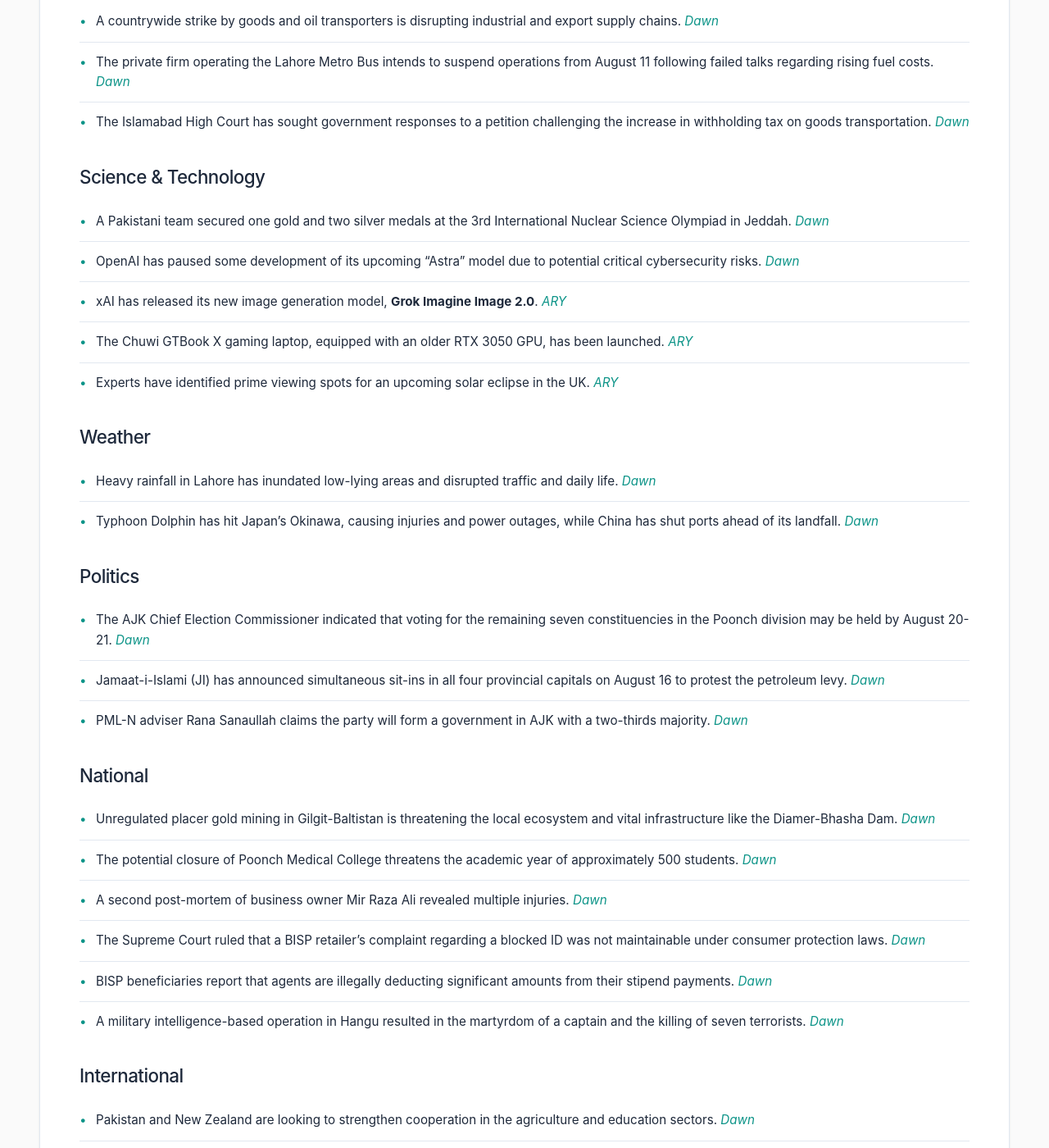
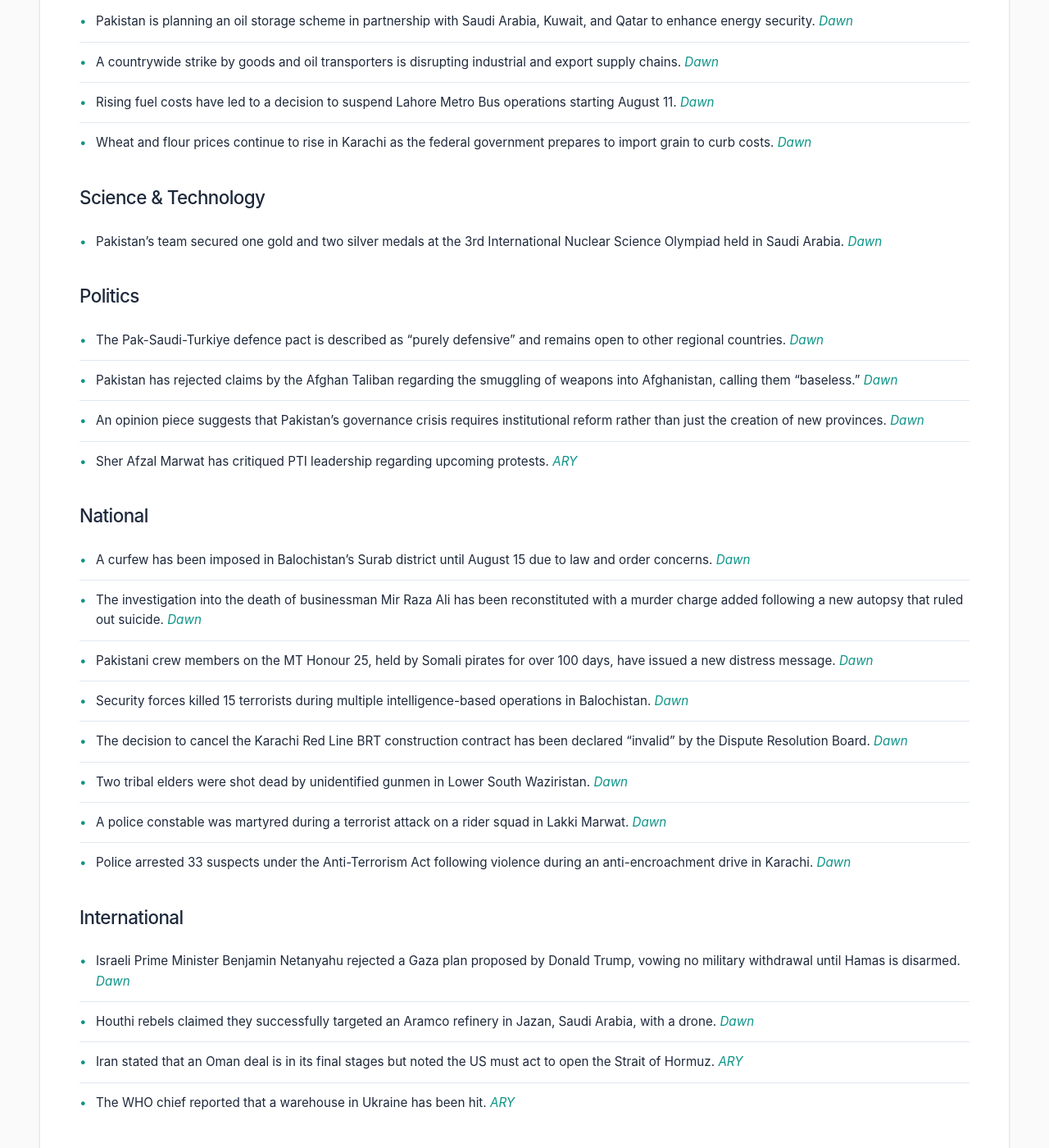
Before and after one commit to zsubzwary/news, a Jekyll site: the page built from en/index.md, in a window 1280 px wide and 1400 px high, scrolled down 453 px. Shown: the whole window at 82% size. Built offline with Jekyll 4.4.1, drawn with Linux system fonts in a browser that asks for light colours; some web fonts are replaced; comment, search, counter and statistics services are not loaded; some of the changed text lies outside the part shown.

Commit message:
DateTime; 2026-08-09T16:03:20.731Z

```diff
--- a/en/index.md
+++ b/en/index.md
@@ -4,54 +4,45 @@ title: Pakistan News Briefing
 lang: en
 ---
 
-Published at: 09-Aug-2026 09:03PKT
+Published at: 09-Aug-2026 21:03PKT
 
-Time to read: 4 mins
+Time to read: 3 mins
 
 ### Economy
+- Pakistan is planning an oil storage scheme in partnership with Saudi Arabia, Kuwait, and Qatar to enhance energy security. *[Dawn](https://www.dawn.com/news/2021711/pakistan-to-partner-with-saudi-arabia-kuwait-qatar-on-oil-storage-scheme)*
 - A countrywide strike by goods and oil transporters is disrupting industrial and export supply chains. *[Dawn](https://www.dawn.com/news/2021626/goods-oil-transporters-strike-threatens-industry-exports)*
-- The private firm operating the Lahore Metro Bus intends to suspend operations from August 11 following failed talks regarding rising fuel costs. *[Dawn](https://www.dawn.com/news/2021653/fuel-cost-hits-lahore-metro-service)*
-- The Islamabad High Court has sought government responses to a petition challenging the increase in withholding tax on goods transportation. *[Dawn](https://www.dawn.com/news/2021632/ihc-seeks-govt-reply-over-withholding-tax-hike-on-goods-transportation)*
+- Rising fuel costs have led to a decision to suspend Lahore Metro Bus operations starting August 11. *[Dawn](https://www.dawn.com/news/2021653/fuel-cost-hits-lahore-metro-service)*
+- Wheat and flour prices continue to rise in Karachi as the federal government prepares to import grain to curb costs. *[Dawn](https://www.dawn.com/news/2021625/flour-prices-rising-as-govt-yet-to-issue-import-tender)*
 
 ### Science & Technology
-- A Pakistani team secured one gold and two silver medals at the 3rd International Nuclear Science Olympiad in Jeddah. *[Dawn](https://www.dawn.com/news/2021650/pakistan-bags-three-medals-at-nuclear-science-olympiad)*
-- OpenAI has paused some development of its upcoming "Astra" model due to potential critical cybersecurity risks. *[Dawn](https://www.dawn.com/news/2021506/openai-flags-possible-critical-cybersecurity-risk-in-upcoming-model-astra-tightens-controls)*
-- xAI has released its new image generation model, **Grok Imagine Image 2.0**. *[ARY](https://arynews.tv/xai-releases-grok-imagine-image-2-0)*
-- The Chuwi GTBook X gaming laptop, equipped with an older RTX 3050 GPU, has been launched. *[ARY](https://arynews.tv/chuwi-gtbook-x-gaming-laptop-launches-with-rtx-3050-gpu)*
-- Experts have identified prime viewing spots for an upcoming solar eclipse in the UK. *[ARY](https://arynews.tv/uk-solar-eclipse-to-plunge-skies-into-darkness)*
-
-### Weather
-- Heavy rainfall in Lahore has inundated low-lying areas and disrupted traffic and daily life. *[Dawn](https://www.dawn.com/news/2021490/heavy-rain-disrupts-traffic-daily-life-in-lahores-low-lying-areas)*
-- Typhoon Dolphin has hit Japan's Okinawa, causing injuries and power outages, while China has shut ports ahead of its landfall. *[Dawn](https://www.dawn.com/news/2021508/typhoon-dolphin-hits-japans-okinawa-china-shuts-ports-ahead-of-landfall)*
+- Pakistan's team secured one gold and two silver medals at the 3rd International Nuclear Science Olympiad held in Saudi Arabia. *[Dawn](https://www.dawn.com/news/2021650/pakistan-bags-three-medals-at-nuclear-science-olympiad)*
 
 ### Politics
-- The AJK Chief Election Commissioner indicated that voting for the remaining seven constituencies in the Poonch division may be held by August 20-21. *[Dawn](https://www.dawn.com/news/2021521/voting-on-remaining-ajk-poonch-division-seats-may-be-held-by-aug-20-21-says-cec)*
-- Jamaat-i-Islami (JI) has announced simultaneous sit-ins in all four provincial capitals on August 16 to protest the petroleum levy. *[Dawn](https://www.dawn.com/news/2021518/ji-announces-aug-16-sit-ins-in-provincial-capitals-to-protest-petroleum-levy)*
-- PML-N adviser Rana Sanaullah claims the party will form a government in AJK with a two-thirds majority. *[Dawn](https://www.dawn.com/news/2021480/rana-sanaullah-says-pml-n-will-form-govt-in-ajk-with-two-thirds-majority)*
+- The Pak-Saudi-Turkiye defence pact is described as "purely defensive" and remains open to other regional countries. *[Dawn](https://www.dawn.com/news/2021671/pak-saudi-turkiye-defence-pact-open-to-any-other-country-in-region-purely-defensive-dpm-dar)*
+- Pakistan has rejected claims by the Afghan Taliban regarding the smuggling of weapons into Afghanistan, calling them "baseless." *[Dawn](https://www.dawn.com/news/2021712/pakistan-rejects-afghan-taliban-claims-of-weapons-smuggled-into-afghanistan-as-frivolous-baseless)*
+- An opinion piece suggests that Pakistan's governance crisis requires institutional reform rather than just the creation of new provinces. *[Dawn](https://www.dawn.com/news/2021615/wrong-solution-to-the-right-problem)*
+- Sher Afzal Marwat has critiqued PTI leadership regarding upcoming protests. *[ARY](https://arynews.tv/pti-protest-leadership-critiqued-by-sher-afzal-marwat)*
 
 ### National
-- Unregulated placer gold mining in Gilgit-Baltistan is threatening the local ecosystem and vital infrastructure like the Diamer-Bhasha Dam. *[Dawn](https://www.dawn.com/news/2021627/unregulated-placer-gold-mining-raises-concerns-in-gb)*
-- The potential closure of Poonch Medical College threatens the academic year of approximately 500 students. *[Dawn](https://www.dawn.com/news/2021648/poonch-medical-college-closure-threatens-academic-year-of-500-students)*
-- A second post-mortem of business owner Mir Raza Ali revealed multiple injuries. *[Dawn](https://www.dawn.com/news/2021482/initial-findings-of-second-post-mortem-show-multiple-injuries-on-mir-raza-ali-police-surgeon-says)*
-- The Supreme Court ruled that a BISP retailer's complaint regarding a blocked ID was not maintainable under consumer protection laws. *[Dawn](https://www.dawn.com/news/2021654/sc-sets-aside-orders-to-restore-bisp-retailers-blocked-id)*
-- BISP beneficiaries report that agents are illegally deducting significant amounts from their stipend payments. *[Dawn](https://www.dawn.com/news/2021629/price-of-collecting-bisp-stipend)*
-- A military intelligence-based operation in Hangu resulted in the martyrdom of a captain and the killing of seven terrorists. *[Dawn](https://www.dawn.com/news/2021456/captain-martyred-7-terrorists-killed-in-intelligence-based-operation-in-hangu-ispr)*
+- A curfew has been imposed in Balochistan's Surab district until August 15 due to law and order concerns. *[Dawn](https://www.dawn.com/news/2021717/curfew-imposed-in-balochistan-surabs-district-over-law-and-order-concerns)*
+- The investigation into the death of businessman Mir Raza Ali has been reconstituted with a murder charge added following a new autopsy that ruled out suicide. *[Dawn](https://www.dawn.com/news/2021701/police-form-new-team-to-probe-mir-raza-alis-case-murder-charge-added-to-fir)*
+- Pakistani crew members on the MT Honour 25, held by Somali pirates for over 100 days, have issued a new distress message. *[Dawn](https://www.dawn.com/news/2021700/pakistani-hostages-held-by-somali-pirates-issue-new-distress-message-seeking-govt-help)*
+- Security forces killed 15 terrorists during multiple intelligence-based operations in Balochistan. *[Dawn](https://www.dawn.com/news/2021695/security-forces-kill-15-terrorists-in-balochistan-ibos-state-media)*
+- The decision to cancel the Karachi Red Line BRT construction contract has been declared "invalid" by the Dispute Resolution Board. *[Dawn](https://www.dawn.com/news/2021591/karachis-red-line-suffers-another-blow-as-decision-to-cancel-mosamiyat-to-numaish-contract-declared-invalid)*
+- Two tribal elders were shot dead by unidentified gunmen in Lower South Waziristan. *[Dawn](https://www.dawn.com/news/2021703/2-tribal-elders-shot-dead-in-kps-lower-south-waziristan)*
+- A police constable was martyred during a terrorist attack on a rider squad in Lakki Marwat. *[Dawn](https://www.dawn.com/news/2021694/on-duty-cop-martyred-another-injured-in-lakki-marwat-attack)*
+- Police arrested 33 suspects under the Anti-Terrorism Act following violence during an anti-encroachment drive in Karachi. *[Dawn](https://www.dawn.com/news/2021587/33-held-booked-under-ata-for-resisting-anti-encroachment-drive)*
 
 ### International
-- Pakistan and New Zealand are looking to strengthen cooperation in the agriculture and education sectors. *[Dawn](https://www.dawn.com/news/2021491/pakistan-new-zealand-seek-to-boost-cooperation-in-agri-education-sectors)*
-- Hamas stated it remains ready to proceed with a US-backed Gaza peace plan. *[Dawn](https://www.dawn.com/news/2021507/hamas-says-still-ready-to-go-ahead-with-gaza-plan)*
-- The US government will invest $3 billion in critical minerals to boost domestic defense supply chains. *[Dawn](https://www.dawn.com/news/2021463/trump-administration-to-invest-3-billion-in-minerals-projects-to-boost-us-defence-supply-chains)*
-- The OIC has welcomed the Makkah Joint Defence Agreement between Pakistan, Saudi Arabia, and Türkiye. *[Dawn](https://www.dawn.com/news/2021475/oic-welcomes-pak-saudi-turkiye-joint-defence-pact-calls-it-important-strategic-step)*
-- US Democrats are reportedly planning investigations into Donald Trump regarding impeachment if they win the House. *[ARY](https://arynews.tv/democrats-plan-trump-investigations-over-impeachment-if-they-win-house)*
-- A deadly school shooting has shocked the community in Thailand. *[ARY](https://arynews.tv/thailand-a-school-shooting-shocks-community)*
-- US judges have allowed the Trump administration to end certain migrant protections for two countries. *[ARY](https://arynews.tv/us-judges-allow-trump-to-end-protections-for-migrants)*
+- Israeli Prime Minister Benjamin Netanyahu rejected a Gaza plan proposed by Donald Trump, vowing no military withdrawal until Hamas is disarmed. *[Dawn](https://www.dawn.com/news/2021708/netanyahu-rejects-trumps-gaza-plan-vows-no-pullout-until-hamas-disarms)*
+- Houthi rebels claimed they successfully targeted an Aramco refinery in Jazan, Saudi Arabia, with a drone. *[Dawn](https://www.dawn.com/news/2021681/fire-extinguished-at-aramco-refinery-in-saudi-arabias-jazan-houthis-claim-attack)*
+- Iran stated that an Oman deal is in its final stages but noted the US must act to open the Strait of Hormuz. *[ARY](https://arynews.tv/iran-says-oman-deal-is-in-final-stages)*
+- The WHO chief reported that a warehouse in Ukraine has been hit. *[ARY](https://arynews.tv/who-chief-says-warehouse-hit-in-ukraine)*
 
 ### Sports
-- Spanish veteran Sergi Roberto has signed with Galaxy. *[ARY](https://arynews.tv/galaxy-sign-spanish-veteran-sergi-roberto)*
-
-### Health
-- New research suggests that gut bacteria treatments may help ease severe peanut allergies. *[ARY](https://arynews.tv/gut-bacteria-treatment-may-ease-severe-peanut-allergies)*
+- Pakistan's Muhammad Zubair became the Tekken 8 World Champion at the Esports World Cup in Paris. *[Dawn](https://www.dawn.com/news/2021692/pakistans-muhammad-zubair-becomes-tekken-8-champion-at-esports-world-cup-in-paris)*
 
 ### Other
-- Meghan Markle has urged young girls to trust their instincts. *[ARY](https://arynews.tv/meghan-markle-urges-young-girls-to-trust-their-instincts)*
-- Blake Lively shared rare photos of her family attending a soccer match. *[ARY](https://arynews.tv/blake-lively-shares-rare-photos-of-family-at-soccer-match)*
+- Rumors of a secret wedding between Gigi Hadid and Bradley Cooper have surfaced. *[ARY](https://arynews.tv/gigi-hadid-and-bradley-cooper-spark-secret-wedding-rumors-with-matching-paris-style)*
+- Netflix’s 'Squid Game' project, directed by David Fincher, is facing delays. *[ARY](https://arynews.tv/david-finchers-squid-game-project-faces-delay-at-netflix)*
+- Reports include updates on Lady Louise Windsor’s new haircut and divorce rumors regarding Princess Beatrice’s husband. *[ARY](https://arynews.tv/lady-louise-windsor-unveils-transformative-new-haircut-marking-next-royal-chapter)* / *[ARY](https://arynews.tv/princess-beatrices-husband-breaks-silence-on-divorce-rumors)*
```
